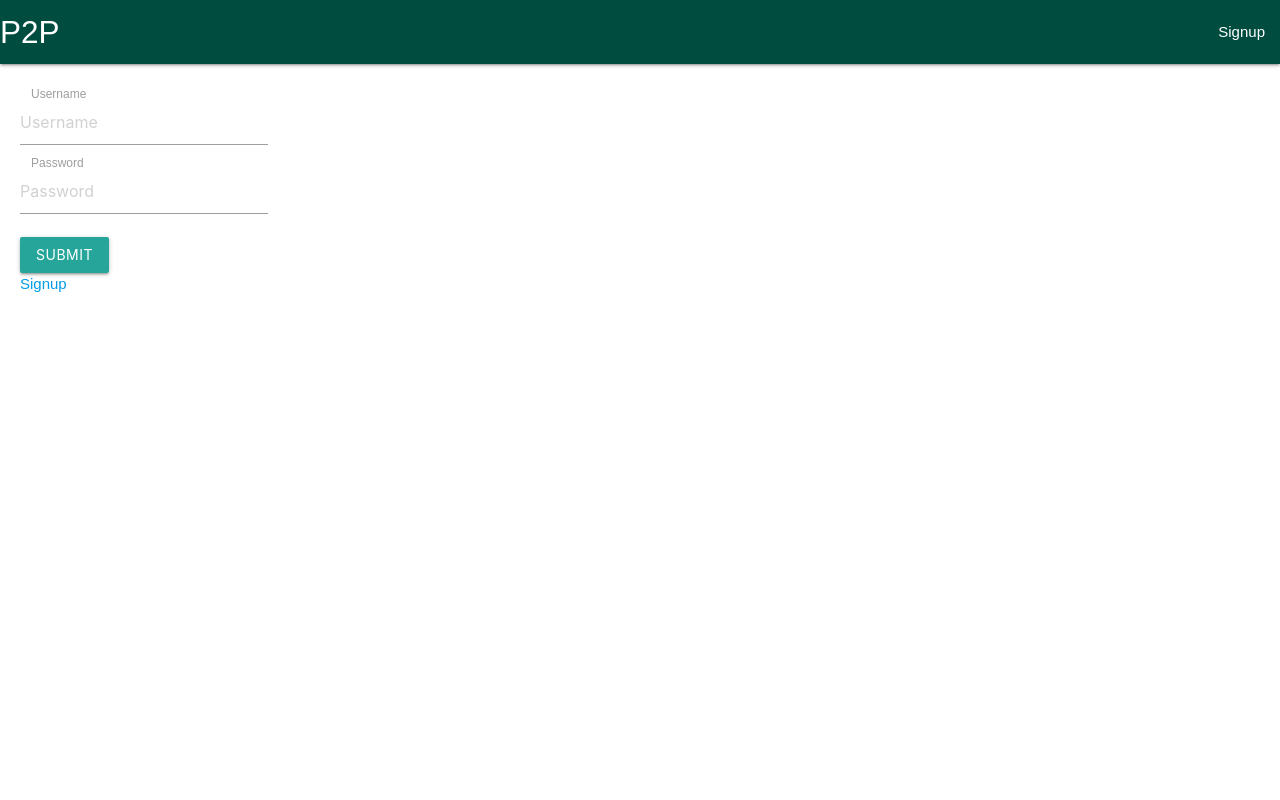
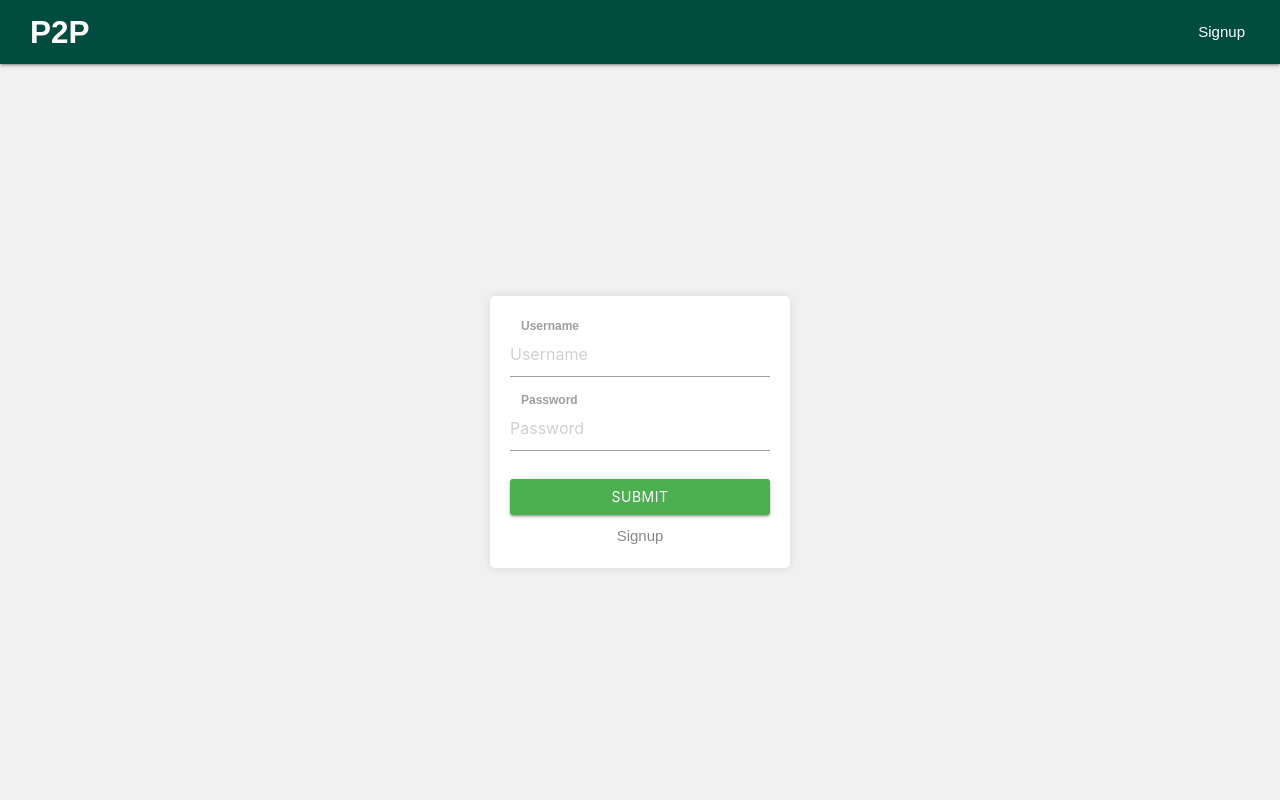
Before and after one commit to Danke86/P2P-Loan-Tracker, a PHP site: page / in a window 1280 px wide. Run offline with PHP 8.4, Linux system fonts and the light colour scheme.

Commit message:
ui: styled login page

```diff
--- a/css/styles.css
+++ b/css/styles.css
@@ -1,4 +1,4 @@
-*{
+/* *{
   margin: 0;
   padding: 0;
   box-sizing: border-box;
@@ -154,4 +154,97 @@ padding: 20px;
  }
  header{
    background: #33363a;
- }
+ } */
+
+
+ /* Add your custom styles here */
+
+
+
+
+/* Custom styles for the login page */
+
+body {
+  font-family: Arial, sans-serif;
+  background-color: #f1f1f1;
+}
+
+.brand-logo {
+  margin-left: 10px;
+  color: #fff;
+  font-size: 24px;
+  font-weight: bold;
+}
+
+.nav-wrapper {
+  padding-left: 20px;
+  padding-right: 20px;
+}
+
+.page-content-login {
+  display: flex;
+  flex-direction: column;
+  align-items: center;
+  justify-content: center;
+  height: calc(100vh - 64px);
+}
+
+.input-div {
+  width: 300px;
+  padding: 20px;
+  background-color: #fff;
+  box-shadow: 0px 0px 10px rgba(0, 0, 0, 0.1);
+  border-radius: 5px;
+}
+
+.input-field {
+  margin-bottom: 20px;
+}
+
+input[type="text"],
+input[type="password"] {
+  width: 100%;
+  padding: 10px;
+  border-radius: 3px;
+  border: 1px solid #ccc;
+  box-sizing: border-box;
+}
+
+label {
+  font-weight: bold;
+  color: #333;
+}
+
+.btn {
+  display: flex;
+  justify-content: center;
+  align-items: center;
+  width: 100%;
+  padding: 10px;
+  border: none;
+  background-color: #4CAF50;
+  color: #fff;
+  text-align: center;
+  text-decoration: none;
+  border-radius: 3px;
+  cursor: pointer;
+  transition: background-color 0.3s;
+}
+
+.btn:hover {
+  background-color: #45a049;
+}
+
+.signup-link {
+  text-align: center;
+  margin-top: 10px;
+}
+
+.signup-link a {
+  color: #888;
+  text-decoration: none;
+}
+
+.signup-link a:hover {
+  text-decoration: underline;
+}
```
